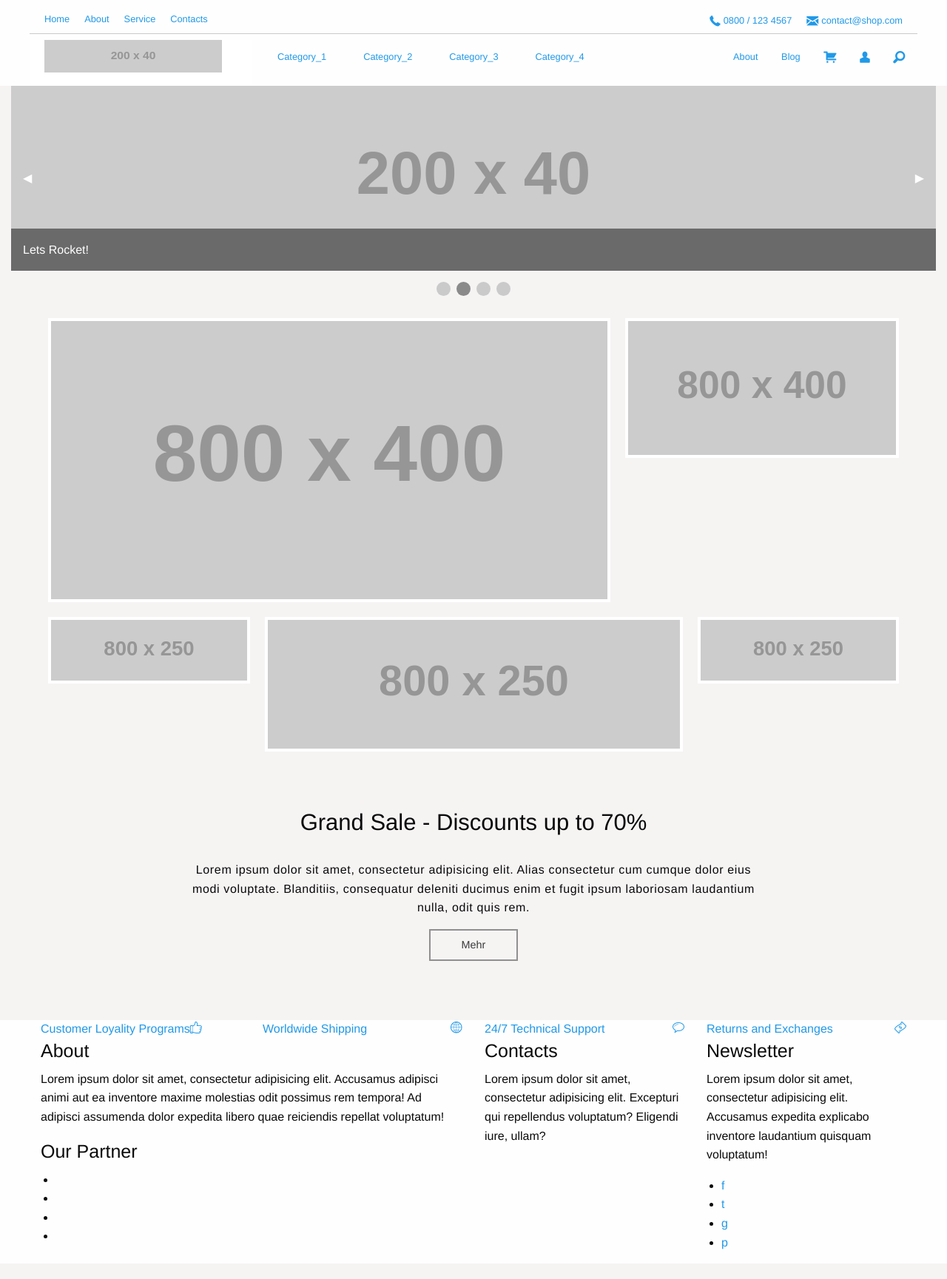
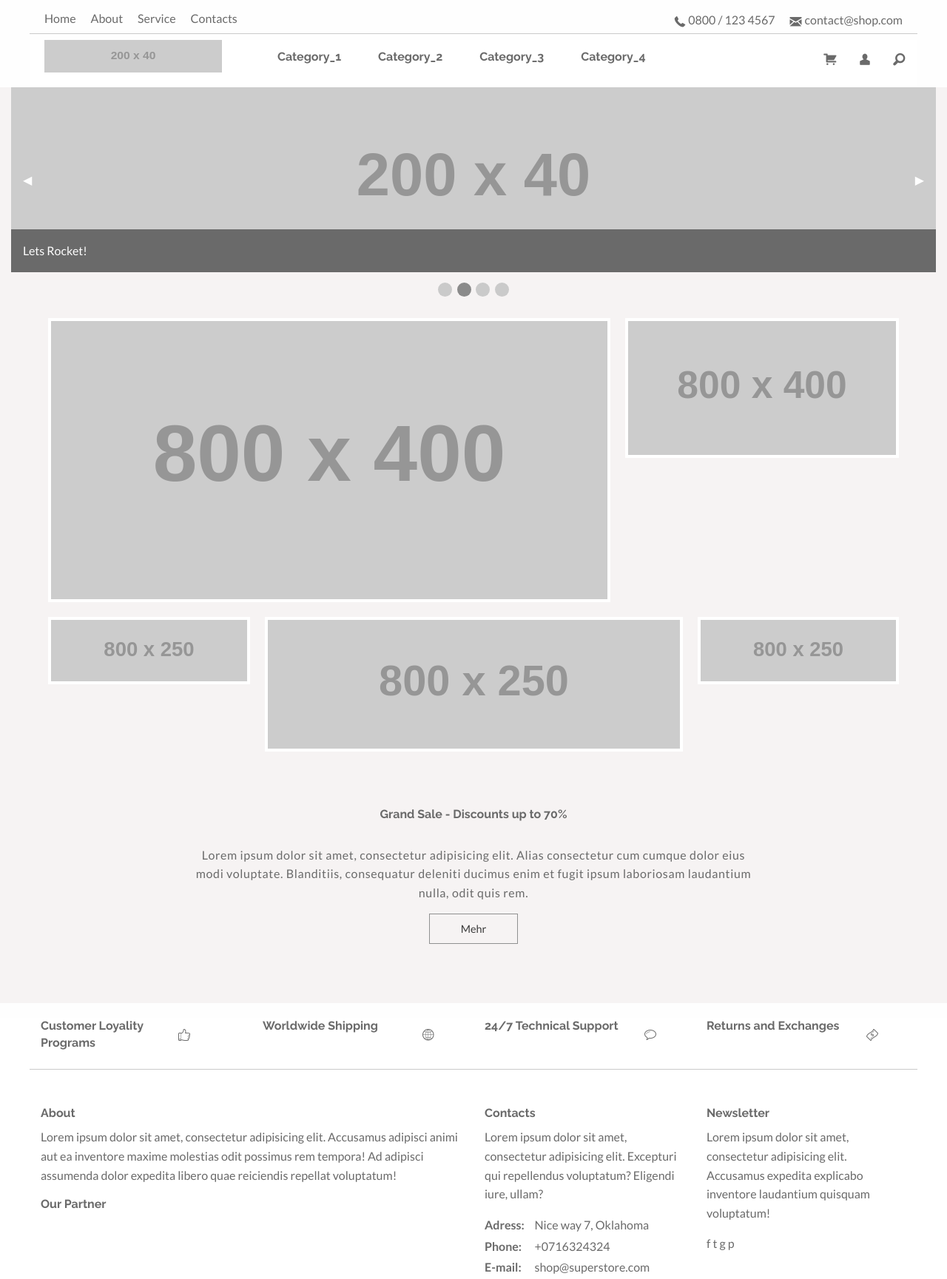
Before and after one commit to swestphal/store, a PHP site: page /html/index.html in a window 1280 px wide. Shown: the whole page at 74% size. Before the commit the page ends 1689 px from the top, so only its background shows below. Run offline with PHP 8.4, Linux system fonts and the light colour scheme; grey boxes labelled with a size stand in for pictures from a placeholder-image service; some libraries are stand-ins or nearby versions.

Commit message:
footer styling

```diff
--- a/html/index.html
+++ b/html/index.html
@@ -10,6 +10,10 @@
     <link rel="stylesheet" href="../public/css/core.css"/>
     <link rel="stylesheet" href="../public/fonts/foundation-icons/foundation-icons.css"/>
     <link rel="stylesheet" href="../public/fonts/linecons/style.css">
+    <link href='https://fonts.googleapis.com/css?family=Raleway:400,900,800,700,600,500,300,200' rel='stylesheet'
+          type='text/css'>
+    <link href='https://fonts.googleapis.com/css?family=Lato:400,100,100italic,300,300italic,400italic,700,700italic,900'
+          rel='stylesheet' type='text/css'>
     <!-- Insert this within your head tag and after foundation.css -->
     <link rel="stylesheet" href="https://cdnjs.cloudflare.com/ajax/libs/motion-ui/1.1.1/motion-ui.min.css"/>
 </head>
@@ -44,7 +48,7 @@
                         </a>
                     </li>
                 </ul>
-            </nav>
+
                 <section class="top-bar-section">
                     <ul class="nav-products left">
                         <li><a href="#" class="top-level-link">Category_1</a></li>
@@ -54,9 +58,6 @@
                     </ul>
 
                     <ul class="nav-auxiliary right hide-for-small">
-                    <li class="top-level-button"><a href="">About</a></li>
-                    <li class="top-level-button"><a href="">Blog</a></li>
-
                         <li class="top-level-button">
                             <a href="" class="search-launch">
                                 <i class="fi fi-shopping-cart"></i>
@@ -79,6 +80,7 @@
                         </li>
                     </ul>
                 </section>
+            </nav>
         </div>
     </div>
 
@@ -170,26 +172,28 @@
     </div>
 
     <footer>
-        <div class="footer-services row">
+        <div class="row footer-services">
             <div class="large-3 columns">
-                <a class="left" href="">Customer Loyality Programs
+                <a class="left" href=""><h5>Customer Loyality Programs</h5>
                     <i class="right li li_like"></i>
                 </a>
             </div>
             <div class="large-3 columns">
-                <a href="">Worldwide Shipping
+                <a href=""><h5>Worldwide Shipping</h5>
                     <i class="right li li_world"></i>
                 </a>
             </div>
             <div class="large-3 columns">
-                <a href="">24/7 Technical Support
+                <a href=""><h5>24/7 Technical Support</h5>
                     <i class="right li li_bubble"></i>
                 </a>
             </div>
-            <div class="large-3 columns"><a href="">Returns and Exchanges
+            <div class="large-3 columns">
+                <a href=""><h5>Returns and Exchanges</h5>
                     <i class="right li li_banknote"></i>
                 </a></div>
         </div>
+        <hr>
         <div class="footer-info row">
             <div class="large-6 columns">
                 <div class="footer-about">
@@ -214,6 +218,9 @@
                     <h4>Contacts</h4>
                     <p>Lorem ipsum dolor sit amet, consectetur adipisicing elit. Excepturi qui repellendus voluptatum?
                         Eligendi iure, ullam?</p>
+                    <p class="address"><span>Adress:</span>Nice way 7, Oklahoma</p>
+                    <p class="address"><span>Phone:</span>+0716324324</p>
+                    <p class="address"><span>E-mail:</span>shop@superstore.com</p>
                 </div>
             </div>
             <div class="large-3 columns">
--- a/public/css/components/buttons.css
+++ b/public/css/components/buttons.css
@@ -1,6 +1,6 @@
 a.button.button-default {
   width: 120px;
-  border: 2px solid #909090;
+  border: 1px solid #909090;
   background: transparent;
   color: #3a3a3a;
   transition: all 0.6s ease 0s; }
--- a/public/css/components/navigation.css
+++ b/public/css/components/navigation.css
@@ -13,7 +13,7 @@
   vertical-align: middle; }
 
 .nav-wrapper a {
-  font-size: .8em; }
+  font-size: 1rem; }
 .nav-wrapper li {
   float: left;
   display: inline;
@@ -32,7 +32,6 @@
   position: relative; }
   .nav-wrapper .top-nav .top-bar {
     background-color: #fff;
-    float: left;
     padding: 0;
     position: relative;
     margin-bottom: 0; }
--- a/public/css/core.css
+++ b/public/css/core.css
@@ -13,7 +13,7 @@
   vertical-align: middle; }
 
 .nav-wrapper a {
-  font-size: .8em; }
+  font-size: 1rem; }
 .nav-wrapper li {
   float: left;
   display: inline;
@@ -32,7 +32,6 @@
   position: relative; }
   .nav-wrapper .top-nav .top-bar {
     background-color: #fff;
-    float: left;
     padding: 0;
     position: relative;
     margin-bottom: 0; }
@@ -81,6 +80,11 @@
 .container-centered {
   text-align: center; }
 
+ul.list-inline {
+  margin-left: 0; }
+  ul.list-inline li {
+    display: inline-block; }
+
 .card {
   padding: 10px; }
 
@@ -89,7 +93,7 @@
 
 a.button.button-default {
   width: 120px;
-  border: 2px solid #909090;
+  border: 1px solid #909090;
   background: transparent;
   color: #3a3a3a;
   transition: all 0.6s ease 0s; }
@@ -99,8 +103,53 @@ a.button.button-default:hover {
   color: #7a7a7a;
   transition: all 0.6s ease 0s; }
 
+body *, html * {
+  color: #6a6a6a;
+  font-family: "Lato", sans-serif;
+  font-weight: 400;
+  font-size: 1rem; }
+
+h1,
+h2,
+h3,
+h4,
+h5,
+h6 {
+  font-family: "Raleway", sans-serif;
+  font-weight: 700; }
+
+.top-bar-section .nav-products li a {
+  font-family: "Raleway", sans-serif;
+  font-weight: 700; }
+
+a:hover,
+a:focus {
+  color: #1a1a1a; }
+
 .container-spacy p {
   letter-spacing: 0.04rem;
   margin-top: 30px; }
 
+footer {
+  background: #fff; }
+  footer hr {
+    margin-top: 1rem;
+    margin-bottom: 3rem; }
+  footer .address {
+    margin-bottom: .2rem; }
+    footer .address span {
+      font-weight: 600;
+      width: 25%;
+      display: inline-block; }
+
+.footer-services {
+  margin-top: 20px;
+  line-height: 3rem; }
+  .footer-services h5 {
+    width: 80%;
+    display: inline-block;
+    vertical-align: top; }
+  .footer-services i {
+    width: 20%; }
+
 /*# sourceMappingURL=core.css.map */
--- a/public/css/layout/main.css
+++ b/public/css/layout/main.css
@@ -10,4 +10,9 @@
 .container-centered {
   text-align: center; }
 
+ul.list-inline {
+  margin-left: 0; }
+  ul.list-inline li {
+    display: inline-block; }
+
 /*# sourceMappingURL=main.css.map */
--- a/public/css/scss/bootstrapping/typography.scss
+++ b/public/css/scss/bootstrapping/typography.scss
@@ -1,3 +1,37 @@
+$text-color: #6a6a6a;
+$font-heading: $text-color;
+$text-color-hover: #1a1a1a;
+
+$header-font: 'Raleway', sans-serif;
+$text-font: 'Lato', sans-serif;
+
+body *, html * {
+  color: $text-color;
+  font-family: $text-font;
+  font-weight: 400;
+  font-size: 1rem;
+}
+
+h1,
+h2,
+h3,
+h4,
+h5,
+h6 {
+  font-family: $header-font;
+  font-weight: 700;
+}
+
+.top-bar-section .nav-products li a {
+  font-family: $header-font;
+  font-weight: 700;
+}
+
+a:hover,
+a:focus {
+  color: $text-color-hover;
+}
+
 .container-spacy p {
   letter-spacing: 0.04rem;
   margin-top: 30px;
--- a/public/css/scss/components/buttons.scss
+++ b/public/css/scss/components/buttons.scss
@@ -1,6 +1,6 @@
 a.button.button-default {
   width: 120px;
-  border: 2px solid #909090;
+  border: 1px solid #909090;
   background: transparent;
   color: #3a3a3a;
   transition: all 0.6s ease 0s;
--- a/public/css/scss/components/footer.scss
+++ b/public/css/scss/components/footer.scss
@@ -1,3 +1,35 @@
 footer {
   background: #fff;
+
+  hr {
+    margin-top: 1rem;
+    margin-bottom: 3rem;
+  }
+
+  .address {
+    margin-bottom: .2rem;
+    span {
+      font-weight: 600;
+      width: 25%;
+      display: inline-block;
+
+    }
+
+  }
 }
+
+.footer-services {
+  margin-top: 20px;
+  line-height: 3rem;
+
+  h5 {
+    width: 80%;
+    display: inline-block;
+    vertical-align: top;
+  }
+
+  i {
+    width: 20%;
+
+  }
+}
--- a/public/css/scss/components/navigation.scss
+++ b/public/css/scss/components/navigation.scss
@@ -19,7 +19,7 @@
 .nav-wrapper {
 
   a {
-    font-size: .8em;
+    font-size: 1rem;
   }
 
   li {
@@ -53,7 +53,6 @@
 
     .top-bar {
       background-color: #fff;
-      float: left;
       padding: 0;
       //height: 2.8125rem;
       //line-height: 2.8125rem;
--- a/public/css/scss/core.scss
+++ b/public/css/scss/core.scss
@@ -70,3 +70,4 @@
 @import 'card/main_card.scss';
 @import 'components/buttons.scss';
 @import 'bootstrapping/typography.scss';
+@import 'components/footer.scss';
--- a/public/css/scss/layout/main.scss
+++ b/public/css/scss/layout/main.scss
@@ -14,3 +14,11 @@
 .container-centered {
   text-align: center;
 }
+
+ul.list-inline {
+  margin-left: 0;
+
+  li {
+    display: inline-block;
+  }
+}
```
Also changed, not shown: public/css/bootstrapping/typography.css (+23 -0 lines), public/css/components/footer.css (+19 -0 lines), 5 other files. Lines whose indentation alone changed are shown as unchanged.
